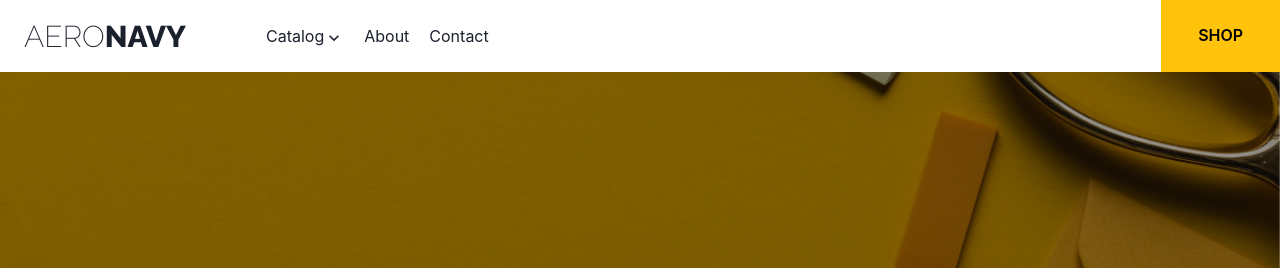
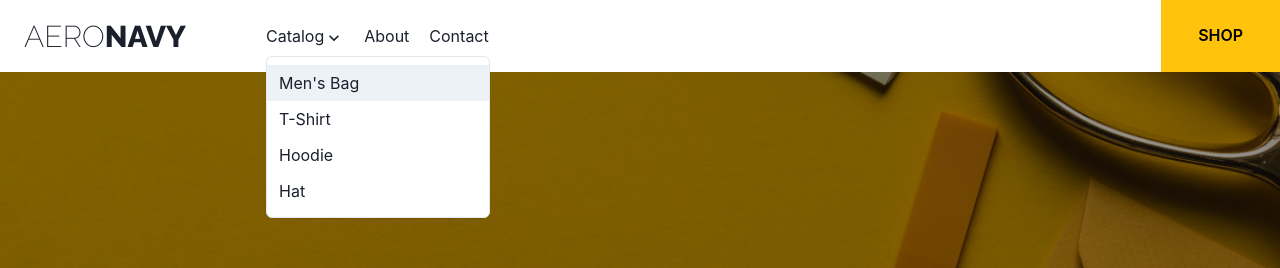
Before and after one commit to dendense/indie-showcase, a Next.js app: page /about in a window 1280 px wide. Both pictures are taken after a click on the button "Catalog". Shown: the top 268 px of the page. Built offline with nearby package versions, Linux system fonts and the light colour scheme.

Commit message:
Adding Menu Button

```diff
--- a/components/Nav.js
+++ b/components/Nav.js
@@ -1,5 +1,14 @@
 import * as React from "react";
-import { Box, Flex, Button, HStack } from "@chakra-ui/react";
+import {
+  Box,
+  Flex,
+  Button,
+  HStack,
+  Menu,
+  MenuList,
+  MenuItem,
+  MenuButton,
+} from "@chakra-ui/react";
 import { ChevronDownIcon } from "@chakra-ui/icons";
 
 // Local Components
@@ -16,10 +25,18 @@ export default function Nav() {
           <Brand linkto="/" />
         </Box>
         <HStack spacing="20px" ml={20}>
-          <Box as="button">
-            Catalog
-            <ChevronDownIcon w={5} h={5} />
-          </Box>
+          <Menu>
+            <MenuButton>
+              Catalog
+              <ChevronDownIcon w={5} h={5} />
+            </MenuButton>
+            <MenuList>
+              <MenuItem>Men's Bag</MenuItem>
+              <MenuItem>T-Shirt</MenuItem>
+              <MenuItem>Hoodie</MenuItem>
+              <MenuItem>Hat</MenuItem>
+            </MenuList>
+          </Menu>
           <Box as="button">
             <Link href="/about">About</Link>
           </Box>
```
